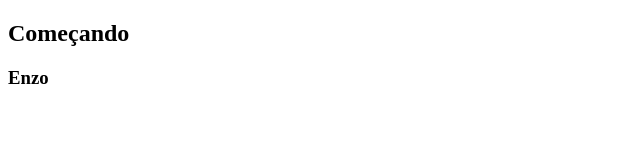
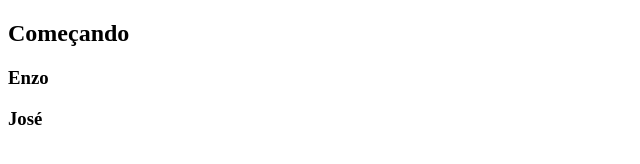
Before and after one commit to SistemasCaseej/Restaurante, a website: page index.html in a window 1280 px wide. Shown: the full height of the page, 0-640 px from the left. Drawn offline with Linux system fonts and the light colour scheme.

Commit message:
Adicionando o meu nome

```diff
--- a/index.html
+++ b/index.html
@@ -8,5 +8,6 @@
 <body>
     <h2>Começando</h2>
     <h3>Enzo</h3>
+    <h3>José</h3>
 </body>
 </html>
```
Also changed, not shown: script.js (line endings or trailing spaces).
